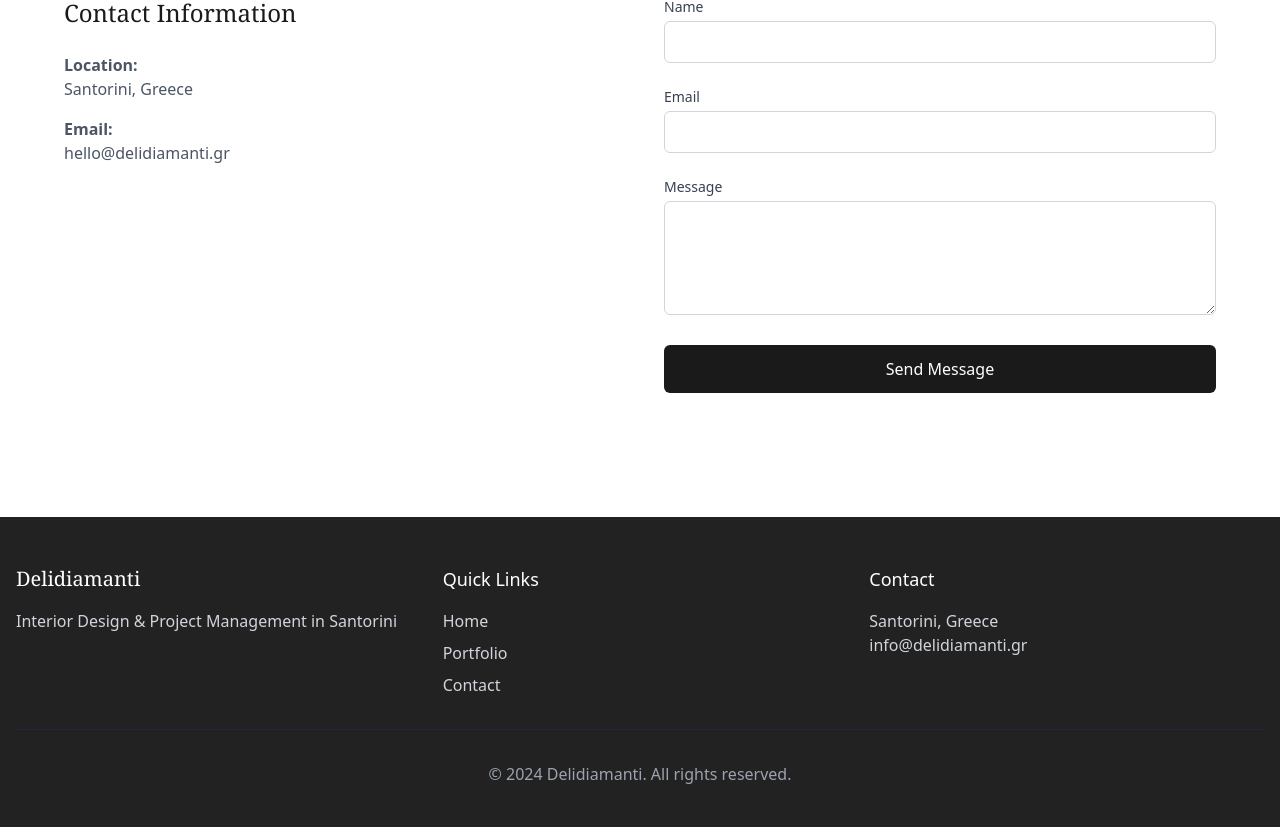
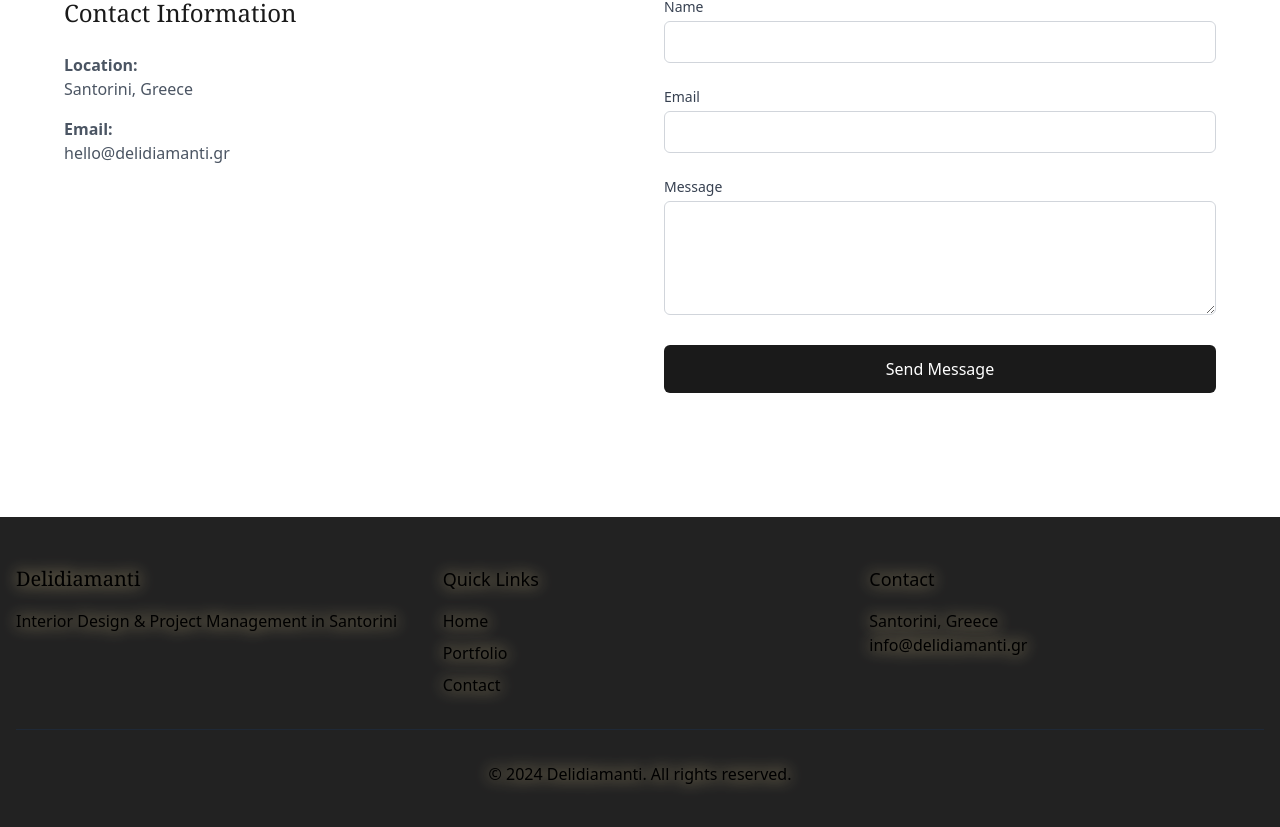
Before and after one commit to delidiamanti/quirky-portfolio-whirl, a React (Vite) app: page /contact in a window 1280 px wide. Shown: the part 283-1110 px from the top of the page. Built offline with nearby package versions, Linux system fonts and the light colour scheme.

Commit message:
Update footer text color and style
Changed the footer text color to black and added a glowing yellow effect for improved visibility and aesthetics.
[skip gpt_engineer]

```diff
--- a/src/components/Footer.tsx
+++ b/src/components/Footer.tsx
@@ -6,42 +6,42 @@ const Footer = () => {
       <div className="container mx-auto px-4">
         <div className="grid grid-cols-1 md:grid-cols-3 gap-8">
           <div>
-            <h3 className="text-xl font-serif mb-4">Delidiamanti</h3>
-            <p className="text-gray-300">
+            <h3 className="text-xl font-serif mb-4 text-black drop-shadow-[0_0_8px_rgba(255,229,160,0.8)]">Delidiamanti</h3>
+            <p className="text-black drop-shadow-[0_0_8px_rgba(255,229,160,0.8)]">
               Interior Design & Project Management in Santorini
             </p>
           </div>
           <div>
-            <h4 className="text-lg mb-4">Quick Links</h4>
+            <h4 className="text-lg mb-4 text-black drop-shadow-[0_0_8px_rgba(255,229,160,0.8)]">Quick Links</h4>
             <div className="space-y-2">
               <Link
                 to="/"
-                className="block text-gray-300 hover:text-soft-green transition-colors"
+                className="block text-black hover:text-soft-green transition-colors drop-shadow-[0_0_8px_rgba(255,229,160,0.8)]"
               >
                 Home
               </Link>
               <Link
                 to="/portfolio"
-                className="block text-gray-300 hover:text-soft-green transition-colors"
+                className="block text-black hover:text-soft-green transition-colors drop-shadow-[0_0_8px_rgba(255,229,160,0.8)]"
               >
                 Portfolio
               </Link>
               <Link
                 to="/contact"
-                className="block text-gray-300 hover:text-soft-green transition-colors"
+                className="block text-black hover:text-soft-green transition-colors drop-shadow-[0_0_8px_rgba(255,229,160,0.8)]"
               >
                 Contact
               </Link>
             </div>
           </div>
           <div>
-            <h4 className="text-lg mb-4">Contact</h4>
-            <p className="text-gray-300">Santorini, Greece</p>
-            <p className="text-gray-300">info@delidiamanti.gr</p>
+            <h4 className="text-lg mb-4 text-black drop-shadow-[0_0_8px_rgba(255,229,160,0.8)]">Contact</h4>
+            <p className="text-black drop-shadow-[0_0_8px_rgba(255,229,160,0.8)]">Santorini, Greece</p>
+            <p className="text-black drop-shadow-[0_0_8px_rgba(255,229,160,0.8)]">info@delidiamanti.gr</p>
           </div>
         </div>
-        <div className="mt-8 pt-8 border-t border-gray-800 text-center text-gray-400">
-          <p>&copy; {new Date().getFullYear()} Delidiamanti. All rights reserved.</p>
+        <div className="mt-8 pt-8 border-t border-gray-800 text-center">
+          <p className="text-black drop-shadow-[0_0_8px_rgba(255,229,160,0.8)]">&copy; {new Date().getFullYear()} Delidiamanti. All rights reserved.</p>
         </div>
       </div>
     </footer>
```
